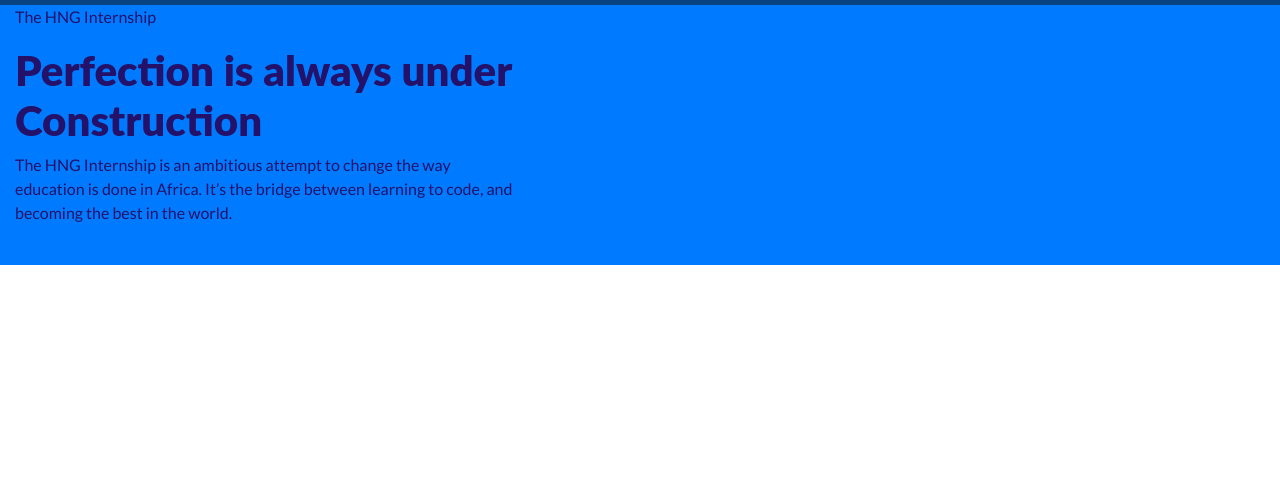
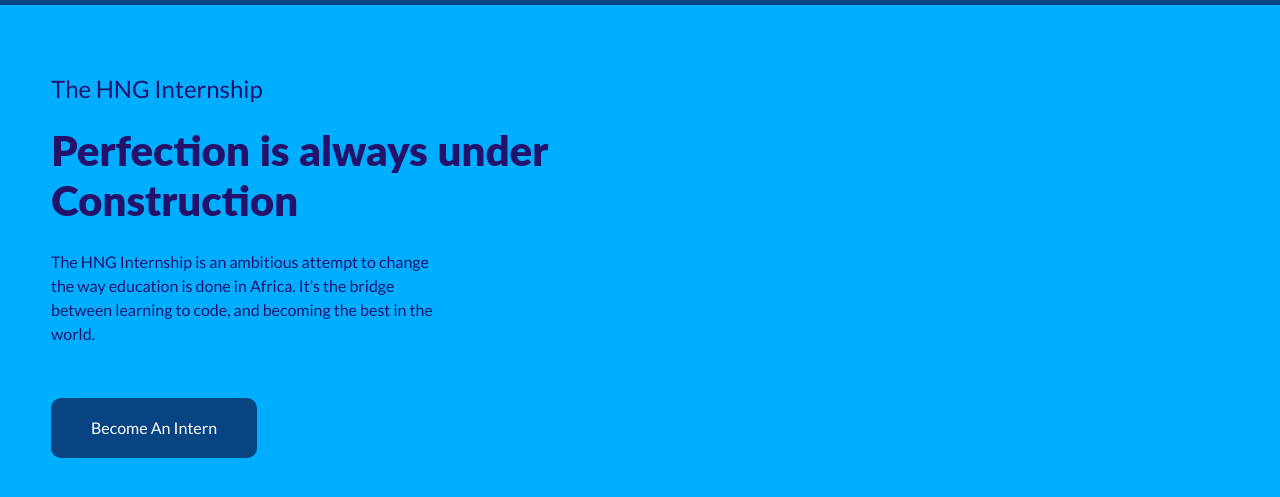
Before and after one commit to elegant-codes/hng.tech, a plain HTML site: page index.html in a window 1280 px wide. Shown: the part 53-550 px from the top of the page. Drawn offline with nearby package versions, Linux system fonts and the light colour scheme.

Commit message:
feature: information contents section

```diff
--- a/index.html
+++ b/index.html
@@ -17,7 +17,7 @@
 </head>
 <body>
 <!--NavBar-->
-  <nav class="navbar navbar-expand-lg">
+  <nav class="navbar fixed-top  navbar-expand-lg">
     <a class="navbar-brand px-4" href="#">
       <img src="/images/brand-logo.png" height="30px" alt="" srcset="">
     </a>
@@ -58,7 +58,7 @@
     <div class="row">
         <div class="col">
             <div class="information-contents">
-                <p>The HNG Internship</p>
+                <p class="title">The HNG Internship</p>
                 <h1>Perfection is always under Construction</h1>
                 <p> The HNG Internship is an ambitious attempt to change the way education is done in Africa. It’s the bridge between learning to code, and becoming the best in the world. </p>
                 <a href="#" class="btn-one">Become An Intern</a>
--- a/style.css
+++ b/style.css
@@ -26,6 +26,7 @@
   font-family: 'Lato', 'sans-serif';
   font-size: 1rem;
   height: 100vh;
+  background-color: var(--main-blue);
 }
 
 
@@ -58,8 +59,8 @@
 
 /*--information-section--*/
 .information-section {
-  background-color: var(--blue);
   color: var(--main-navyblue);
+  line-height: 2.25rem;
   /* height: 100vh; */
 }
 
@@ -69,6 +70,29 @@
   font-weight: 900;
 }
 
+.information-contents .title{
+  font-size: 1.5rem;
+  margin: 1.5rem 0;
+}
+
 .information-contents{
   width: 40%;
+  margin: 2.25rem;
+  padding: 4.375rem 0;
 }
+
+.information-contents p{
+  line-height: 1.5rem;
+  margin: 1.5rem 0;
+  width: 80%;
+}
+
+.btn-one {
+  display: inline-block;
+  text-decoration: none;
+  color: var(--main-white);
+  background-color: var(--main-greenblue);
+  padding: 0.75rem 2.5rem;
+  border-radius: 10px;
+  margin: 1.75rem 0;
+}
```
